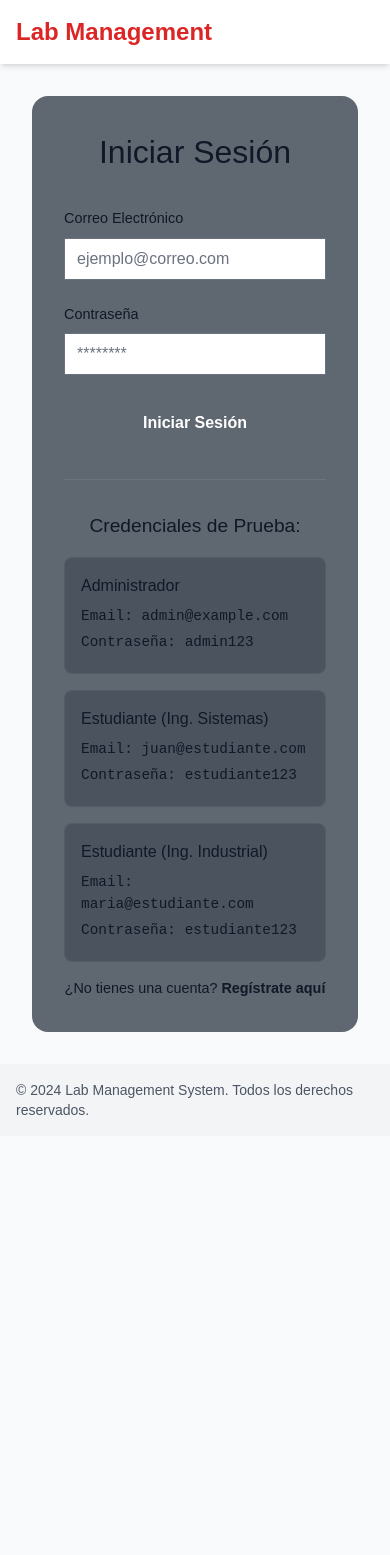
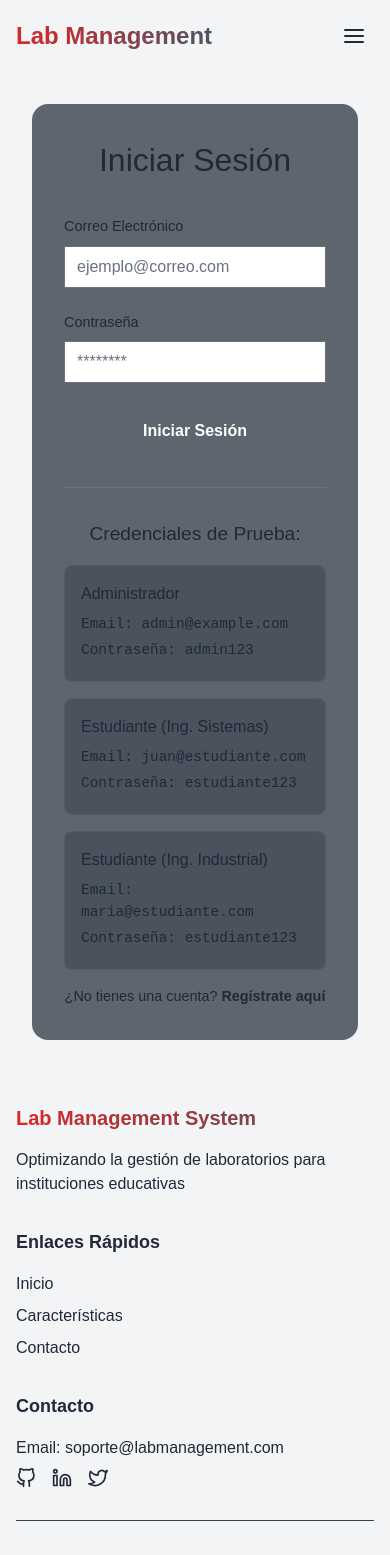
Before and after one commit to mat1520/lab-management-system, a React (Create React App) app in the folder frontend/: page /login in a window 390 px wide. Shown: the top 1555 px of the page. Before the commit the page ends 1136 px from the top, so only its background shows below. Built offline with nearby package versions, Linux system fonts and the light colour scheme.

Commit message:
Actualización del tema oscuro y mejoras en la interfaz de usuario

```diff
--- a/frontend/src/components/Footer.tsx
+++ b/frontend/src/components/Footer.tsx
@@ -1,22 +1,80 @@
 import React from 'react';
 import { useSelector } from 'react-redux';
 import { RootState } from '../store';
+import { FiGithub, FiLinkedin, FiTwitter } from 'react-icons/fi';
 
 const Footer: React.FC = () => {
   const { isAuthenticated, user } = useSelector((state: RootState) => state.auth);
 
   return (
-    <footer className="bg-gray-100 py-4">
-      <div className="container mx-auto px-4">
-        <div className="flex flex-col md:flex-row items-center justify-between">
-          <p className="text-sm text-gray-600">
-            © 2024 Lab Management System. Todos los derechos reservados.
-          </p>
-          {isAuthenticated && (
-            <p className="text-sm text-gray-600 mt-2 md:mt-0">
-              Conectado como: {user?.name}
+    <footer className="glass-effect mt-auto">
+      <div className="container mx-auto px-4 py-8">
+        <div className="grid grid-cols-1 md:grid-cols-3 gap-8">
+          {/* Información de la empresa */}
+          <div className="space-y-4">
+            <h3 className="text-xl font-bold bg-gradient-to-r from-primary to-secondary bg-clip-text text-transparent">
+              Lab Management System
+            </h3>
+            <p className="text-text-secondary">
+              Optimizando la gestión de laboratorios para instituciones educativas
             </p>
-          )}
+          </div>
+
+          {/* Enlaces rápidos */}
+          <div className="space-y-4">
+            <h4 className="text-lg font-semibold text-text-primary">Enlaces Rápidos</h4>
+            <ul className="space-y-2">
+              <li>
+                <a href="#" className="text-text-secondary hover:text-primary transition-colors">
+                  Inicio
+                </a>
+              </li>
+              <li>
+                <a href="#" className="text-text-secondary hover:text-primary transition-colors">
+                  Características
+                </a>
+              </li>
+              <li>
+                <a href="#" className="text-text-secondary hover:text-primary transition-colors">
+                  Contacto
+                </a>
+              </li>
+            </ul>
+          </div>
+
+          {/* Información de contacto y redes sociales */}
+          <div className="space-y-4">
+            <h4 className="text-lg font-semibold text-text-primary">Contacto</h4>
+            <div className="space-y-2">
+              <p className="text-text-secondary">
+                Email: soporte@labmanagement.com
+              </p>
+              <div className="flex space-x-4">
+                <a href="#" className="text-text-secondary hover:text-primary transition-colors">
+                  <FiGithub size={20} />
+                </a>
+                <a href="#" className="text-text-secondary hover:text-primary transition-colors">
+                  <FiLinkedin size={20} />
+                </a>
+                <a href="#" className="text-text-secondary hover:text-primary transition-colors">
+                  <FiTwitter size={20} />
+                </a>
+              </div>
+            </div>
+          </div>
+        </div>
+
+        <div className="mt-8 pt-8 border-t border-gray-700">
+          <div className="flex flex-col md:flex-row justify-between items-center">
+            <p className="text-text-secondary text-sm">
+              © 2024 Lab Management System. Todos los derechos reservados.
+            </p>
+            {isAuthenticated && (
+              <p className="text-text-secondary text-sm mt-2 md:mt-0">
+                Conectado como: {user?.name}
+              </p>
+            )}
+          </div>
         </div>
       </div>
     </footer>
--- a/frontend/src/components/Navbar.tsx
+++ b/frontend/src/components/Navbar.tsx
@@ -3,48 +3,60 @@ import { Link, useLocation } from 'react-router-dom';
 import { useSelector, useDispatch } from 'react-redux';
 import { RootState } from '../store';
 import { logout } from '../store/slices/authSlice';
+import { FiMenu, FiX, FiUser, FiLogOut } from 'react-icons/fi';
 
 const Navbar: React.FC = () => {
   const location = useLocation();
   const dispatch = useDispatch();
   const { isAuthenticated, user } = useSelector((state: RootState) => state.auth);
+  const [isMenuOpen, setIsMenuOpen] = React.useState(false);
 
   const handleLogout = () => {
     dispatch(logout());
   };
 
   return (
-    <nav className="bg-white shadow-md">
+    <nav className="glass-effect sticky top-0 z-50">
       <div className="container mx-auto px-4 py-4">
         <div className="flex items-center justify-between">
-          <Link to="/" className="text-2xl font-bold text-primary">
+          <Link to="/" className="flex items-center space-x-2">
+            <span className="text-2xl font-bold bg-gradient-to-r from-primary to-secondary bg-clip-text text-transparent">
               Lab Management
+            </span>
           </Link>
 
-          <div className="hidden md:flex items-center space-x-4">
+          {/* Desktop Navigation */}
+          <div className="hidden md:flex items-center space-x-6">
             {isAuthenticated ? (
               <>
                 <Link
                   to="/dashboard"
                   className={`nav-link ${
-                    location.pathname === '/dashboard' ? 'text-primary' : 'text-gray-600'
+                    location.pathname === '/dashboard' ? 'text-primary' : ''
                   }`}
                 >
                   Dashboard
                 </Link>
+                <div className="flex items-center space-x-4">
+                  <span className="text-text-secondary">
+                    <FiUser className="inline-block mr-2" />
+                    {user?.name}
+                  </span>
                   <button
                     onClick={handleLogout}
                     className="button-gradient"
                   >
+                    <FiLogOut className="inline-block" />
                     Cerrar Sesión
                   </button>
+                </div>
               </>
             ) : (
               <>
                 <Link
                   to="/login"
                   className={`nav-link ${
-                    location.pathname === '/login' ? 'text-primary' : 'text-gray-600'
+                    location.pathname === '/login' ? 'text-primary' : ''
                   }`}
                 >
                   Iniciar Sesión
@@ -58,7 +70,61 @@ const Navbar: React.FC = () => {
               </>
             )}
           </div>
+
+          {/* Mobile Menu Button */}
+          <button
+            className="md:hidden text-text-primary p-2"
+            onClick={() => setIsMenuOpen(!isMenuOpen)}
+          >
+            {isMenuOpen ? <FiX size={24} /> : <FiMenu size={24} />}
+          </button>
         </div>
+
+        {/* Mobile Navigation */}
+        {isMenuOpen && (
+          <div className="md:hidden mt-4 py-4 border-t border-gray-700">
+            {isAuthenticated ? (
+              <div className="flex flex-col space-y-4">
+                <Link
+                  to="/dashboard"
+                  className={`nav-link ${
+                    location.pathname === '/dashboard' ? 'text-primary' : ''
+                  }`}
+                >
+                  Dashboard
+                </Link>
+                <div className="flex items-center space-x-2 text-text-secondary">
+                  <FiUser />
+                  <span>{user?.name}</span>
+                </div>
+                <button
+                  onClick={handleLogout}
+                  className="button-gradient w-full"
+                >
+                  <FiLogOut className="inline-block mr-2" />
+                  Cerrar Sesión
+                </button>
+              </div>
+            ) : (
+              <div className="flex flex-col space-y-4">
+                <Link
+                  to="/login"
+                  className={`nav-link ${
+                    location.pathname === '/login' ? 'text-primary' : ''
+                  }`}
+                >
+                  Iniciar Sesión
+                </Link>
+                <Link
+                  to="/register"
+                  className="button-gradient w-full text-center"
+                >
+                  Crear Cuenta
+                </Link>
+              </div>
+            )}
+          </div>
+        )}
       </div>
     </nav>
   );
--- a/frontend/src/contexts/ThemeContext.tsx
+++ b/frontend/src/contexts/ThemeContext.tsx
@@ -22,7 +22,7 @@ interface ThemeProviderProps {
 }
 
 export const ThemeProvider: React.FC<ThemeProviderProps> = ({ children }) => {
-  const [theme, setTheme] = useState<Theme>('light');
+  const [theme, setTheme] = useState<Theme>('dark');
 
   const toggleTheme = () => {
     setTheme((prevTheme) => (prevTheme === 'light' ? 'dark' : 'light'));
--- a/frontend/src/index.css
+++ b/frontend/src/index.css
@@ -8,7 +8,7 @@
   }
 
   body {
-    @apply bg-gray-50 text-gray-900 dark:bg-gray-900 dark:text-gray-100;
+    @apply bg-background text-text;
   }
 }
 
@@ -18,35 +18,35 @@
   }
 
   .btn-primary {
-    @apply btn bg-primary-600 text-white hover:bg-primary-700 focus:ring-primary-500;
+    @apply btn bg-primary text-white hover:bg-primary-dark focus:ring-primary;
   }
 
   .btn-secondary {
-    @apply btn bg-secondary-600 text-white hover:bg-secondary-700 focus:ring-secondary-500;
+    @apply btn bg-secondary text-white hover:bg-secondary-dark focus:ring-secondary;
   }
 
   .btn-success {
-    @apply btn bg-success-600 text-white hover:bg-success-700 focus:ring-success-500;
+    @apply btn bg-success text-white hover:bg-success-dark focus:ring-success;
   }
 
   .btn-danger {
-    @apply btn bg-danger-600 text-white hover:bg-danger-700 focus:ring-danger-500;
+    @apply btn bg-error text-white hover:bg-error-dark focus:ring-error;
   }
 
   .btn-warning {
-    @apply btn bg-warning-600 text-white hover:bg-warning-700 focus:ring-warning-500;
+    @apply btn bg-warning text-white hover:bg-warning-dark focus:ring-warning;
   }
 
   .input {
-    @apply block w-full rounded-md border-gray-300 shadow-sm focus:border-primary-500 focus:ring-primary-500 dark:bg-gray-800 dark:border-gray-700 dark:text-white sm:text-sm;
+    @apply block w-full rounded-md border-gray-700 bg-surface text-text shadow-sm focus:border-primary focus:ring-primary sm:text-sm;
   }
 
   .card {
-    @apply bg-white dark:bg-gray-800 overflow-hidden shadow rounded-lg;
+    @apply bg-surface overflow-hidden shadow rounded-lg;
   }
 
   .card-header {
-    @apply px-4 py-5 sm:px-6 border-b border-gray-200 dark:border-gray-700;
+    @apply px-4 py-5 sm:px-6 border-b border-gray-700;
   }
 
   .card-body {
@@ -54,6 +54,6 @@
   }
 
   .card-footer {
-    @apply px-4 py-4 sm:px-6 border-t border-gray-200 dark:border-gray-700;
+    @apply px-4 py-4 sm:px-6 border-t border-gray-700;
   }
 }
--- a/frontend/src/pages/auth/Register.tsx
+++ b/frontend/src/pages/auth/Register.tsx
@@ -96,7 +96,7 @@ const Register: React.FC = () => {
   };
 
   return (
-    <div className="min-h-screen relative overflow-hidden flex items-center justify-center bg-gradient-to-b from-indigo-50 to-white">
+    <div className="min-h-screen relative overflow-hidden flex items-center justify-center bg-gradient-to-b from-background to-surface">
       {/* Círculos decorativos con animación */}
       <div className="accent-circle top-[-150px] left-[-150px]" />
       <div className="accent-circle bottom-[-150px] right-[-150px]" />
@@ -109,7 +109,7 @@ const Register: React.FC = () => {
             <h2 className="text-3xl font-bold mb-2">
               <span className="text-gradient">Crear cuenta</span>
             </h2>
-            <p className="text-gray-600">Únete a nuestra plataforma de gestión de laboratorios</p>
+            <p className="text-text-secondary">Únete a nuestra plataforma de gestión de laboratorios</p>
           </div>
 
           <form onSubmit={handleSubmit} className="space-y-6">
--- a/frontend/src/styles/global.css
+++ b/frontend/src/styles/global.css
@@ -5,10 +5,10 @@
   --secondary: #4b5563;
   --secondary-dark: #374151;
   --secondary-light: #6b7280;
-  --background: #f3f4f6;
-  --surface: #ffffff;
-  --text: #1f2937;
-  --text-light: #6b7280;
+  --background: #0f172a;
+  --surface: #1e293b;
+  --text: #f8fafc;
+  --text-light: #cbd5e1;
   --error: #dc2626;
   --success: #059669;
   --warning: #d97706;
--- a/frontend/src/styles/globals.css
+++ b/frontend/src/styles/globals.css
@@ -5,17 +5,17 @@
 @tailwind utilities;
 
 :root {
-  --primary: #4361ee;
-  --primary-dark: #3046c0;
-  --secondary: #3a0ca3;
-  --accent: #4cc9f0;
+  --primary: #2563eb;
+  --primary-dark: #1d4ed8;
+  --secondary: #7c3aed;
+  --accent: #3b82f6;
   --background: #0f172a;
   --surface: #1e293b;
-  --text-primary: #ffffff;
-  --text-secondary: #e2e8f0;
+  --text-primary: #f8fafc;
+  --text-secondary: #cbd5e1;
   --text-tertiary: #94a3b8;
   --error: #ef4444;
-  --success: #10b981;
+  --success: #22c55e;
 }
 
 /* Base styles */
@@ -26,6 +26,9 @@ body {
   color: var(--text-primary);
   margin: 0;
   padding: 0;
+  line-height: 1.5;
+  -webkit-font-smoothing: antialiased;
+  -moz-osx-font-smoothing: grayscale;
 }
 
 /* Typography */
@@ -34,7 +37,15 @@ h1, h2, h3, h4, h5, h6 {
   font-weight: 600;
   letter-spacing: -0.02em;
   line-height: 1.2;
+  margin-bottom: 1rem;
 }
+
+h1 { font-size: 2.5rem; }
+h2 { font-size: 2rem; }
+h3 { font-size: 1.75rem; }
+h4 { font-size: 1.5rem; }
+h5 { font-size: 1.25rem; }
+h6 { font-size: 1rem; }
 
 /* Glass effect */
 .glass-effect {
@@ -42,12 +53,14 @@ h1, h2, h3, h4, h5, h6 {
   border: 1px solid rgba(255, 255, 255, 0.1);
   box-shadow: 0 8px 32px 0 rgba(0, 0, 0, 0.37);
   backdrop-filter: blur(12px);
-  transition: transform 0.3s ease, box-shadow 0.3s ease;
+  transition: all 0.3s ease;
+  border-radius: 1rem;
 }
 
 .glass-effect:hover {
   transform: translateY(-2px);
   box-shadow: 0 12px 40px 0 rgba(0, 0, 0, 0.5);
+  border-color: rgba(255, 255, 255, 0.2);
 }
 
 /* Input styles */
@@ -65,7 +78,8 @@ h1, h2, h3, h4, h5, h6 {
 
 .input-effect:focus {
   border-color: var(--primary);
-  box-shadow: 0 0 0 3px rgba(67, 97, 238, 0.25);
+  box-shadow: 0 0 0 3px rgba(37, 99, 235, 0.25);
+  background: rgba(255, 255, 255, 0.08);
 }
 
 .input-effect::placeholder {
@@ -74,28 +88,74 @@ h1, h2, h3, h4, h5, h6 {
 
 /* Button styles */
 .button-gradient {
-  display: inline-block;
+  background: linear-gradient(135deg, var(--primary) 0%, var(--primary-dark) 100%);
+  color: white;
+  border: none;
   padding: 0.75rem 1.5rem;
+  border-radius: 0.75rem;
   font-weight: 600;
   font-size: 1rem;
-  text-align: center;
-  border-radius: 0.75rem;
-  background: linear-gradient(135deg, var(--primary) 0%, var(--secondary) 100%);
-  color: white;
-  border: none;
+  transition: all 0.3s ease;
   cursor: pointer;
-  transition: all 0.3s ease;
-  box-shadow: 0 4px 15px rgba(67, 97, 238, 0.3);
+  display: inline-flex;
+  align-items: center;
+  justify-content: center;
+  gap: 0.5rem;
 }
 
 .button-gradient:hover {
+  background: linear-gradient(135deg, var(--primary-dark) 0%, var(--primary) 100%);
   transform: translateY(-2px);
-  box-shadow: 0 6px 20px rgba(67, 97, 238, 0.4);
-  filter: brightness(1.1);
+  box-shadow: 0 4px 12px rgba(37, 99, 235, 0.3);
 }
 
 .button-gradient:active {
   transform: translateY(0);
+}
+
+/* Card styles */
+.card {
+  background: var(--surface);
+  border-radius: 1rem;
+  padding: 1.5rem;
+  box-shadow: var(--shadow);
+  transition: all 0.3s ease;
+}
+
+.card:hover {
+  transform: translateY(-2px);
+  box-shadow: var(--shadow-lg);
+}
+
+/* Navigation styles */
+.nav-link {
+  color: var(--text-secondary);
+  text-decoration: none;
+  font-weight: 500;
+  transition: all 0.2s ease;
+  padding: 0.5rem 1rem;
+  border-radius: 0.5rem;
+}
+
+.nav-link:hover {
+  color: var(--text-primary);
+  background: rgba(255, 255, 255, 0.05);
+}
+
+/* Animation classes */
+.fade-in {
+  animation: fadeIn 0.5s ease-in-out;
+}
+
+@keyframes fadeIn {
+  from {
+    opacity: 0;
+    transform: translateY(10px);
+  }
+  to {
+    opacity: 1;
+    transform: translateY(0);
+  }
 }
 
 /* Form labels */
@@ -185,22 +245,6 @@ h1, h2, h3, h4, h5, h6 {
   -webkit-text-fill-color: transparent;
 }
 
-/* Navigation */
-.nav-link {
-  @apply px-4 py-2 rounded-lg transition-all duration-200;
-  color: var(--text-secondary);
-}
-
-.nav-link:hover {
-  background: rgba(255, 255, 255, 0.1);
-  color: var(--text-primary);
-}
-
-.nav-link.active {
-  background: var(--primary);
-  color: white;
-}
-
 /* Accent elements */
 .accent-circle {
   position: absolute;
--- a/frontend/src/styles/variables.css
+++ b/frontend/src/styles/variables.css
@@ -1,21 +1,21 @@
 :root {
   /* Colores principales */
-  --primary: #dc2626;
-  --primary-light: #ef4444;
-  --primary-dark: #b91c1c;
+  --primary: #2563eb;
+  --primary-light: #3b82f6;
+  --primary-dark: #1d4ed8;
 
   /* Colores secundarios */
-  --secondary: #4f46e5;
-  --secondary-light: #6366f1;
-  --secondary-dark: #4338ca;
+  --secondary: #7c3aed;
+  --secondary-light: #8b5cf6;
+  --secondary-dark: #6d28d9;
 
   /* Colores de fondo */
-  --background: #111827;
-  --surface: #1f2937;
+  --background: #0f172a;
+  --surface: #1e293b;
 
   /* Colores de texto */
-  --text: #f3f4f6;
-  --text-secondary: #9ca3af;
+  --text: #f8fafc;
+  --text-secondary: #cbd5e1;
 
   /* Colores de estado */
   --error: #ef4444;
@@ -24,6 +24,6 @@
 
   /* Sombras */
   --shadow-sm: 0 1px 2px 0 rgba(0, 0, 0, 0.05);
-  --shadow: 0 4px 6px -1px rgba(0, 0, 0, 0.1);
-  --shadow-lg: 0 10px 15px -3px rgba(0, 0, 0, 0.1);
+  --shadow: 0 4px 6px -1px rgba(0, 0, 0, 0.1), 0 2px 4px -1px rgba(0, 0, 0, 0.06);
+  --shadow-lg: 0 10px 15px -3px rgba(0, 0, 0, 0.1), 0 4px 6px -2px rgba(0, 0, 0, 0.05);
 }
```
Lines whose indentation alone changed are shown as unchanged.
